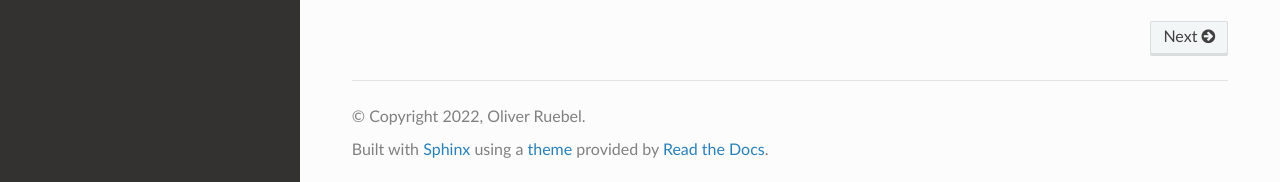
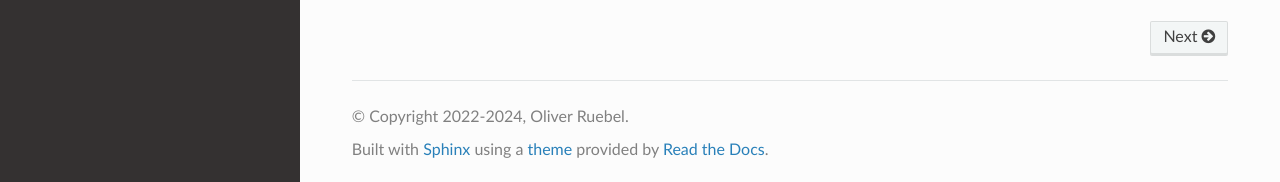
Before and after one commit to hdmf-dev/hdmf-zarr, a Sphinx documentation site: the page built from docs/source/index.rst, in a window 1280 px wide and 1386 px high. Shown: the part 1201-1383 px from the top of the window. Built offline with Sphinx 7.4.7 and the Read the Docs theme 2.0.0, drawn with Linux system fonts in a browser that asks for light colours; pages that are not in the unit, such as notebooks, are missing from menus; the version number could not be read and is left out.

Commit message:
Update conf.py

```diff
--- a/docs/source/conf.py
+++ b/docs/source/conf.py
@@ -42,7 +42,7 @@
 # -- Project information -----------------------------------------------------
 
 project = 'hdmf_zarr'
-copyright = '2022, Oliver Ruebel'
+copyright = '2022-2024, Oliver Ruebel'
 author = 'Oliver Ruebel, Matthew Avaylon'
 
 # The short X.Y version.
```
